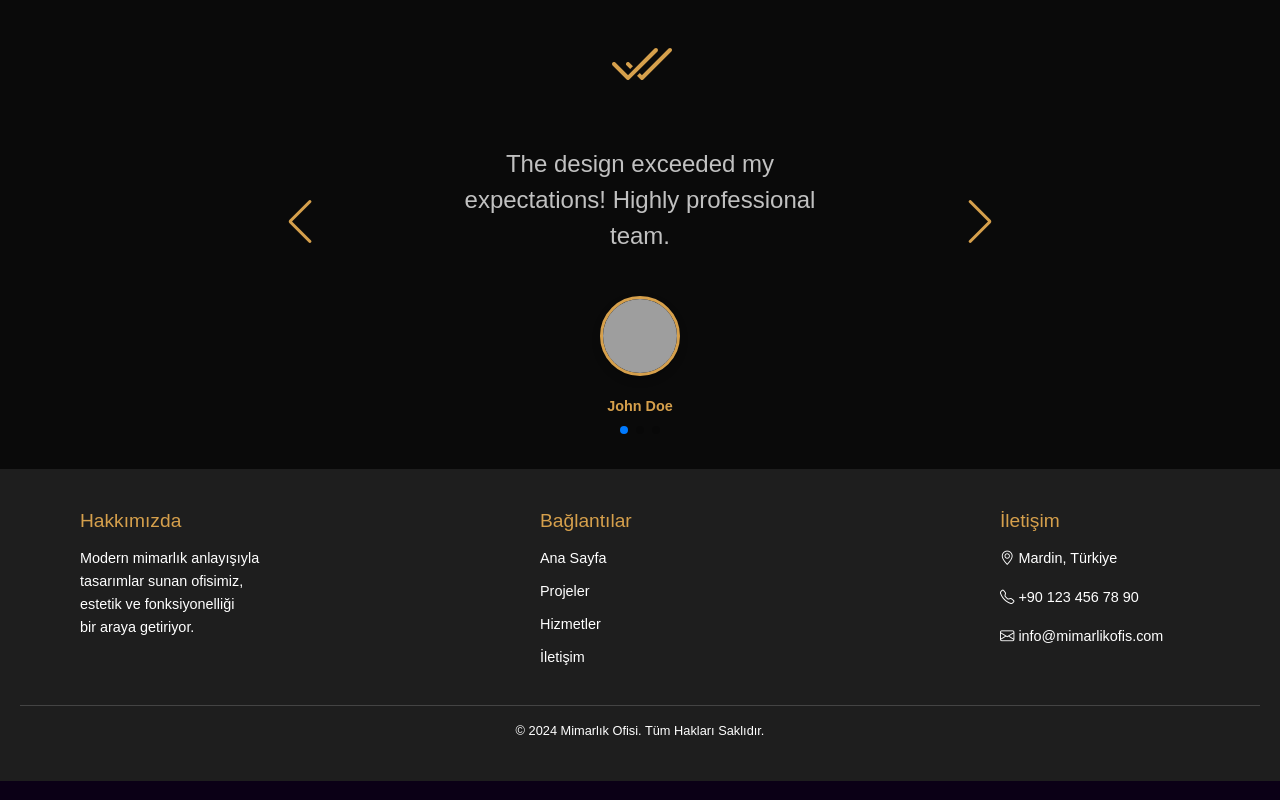
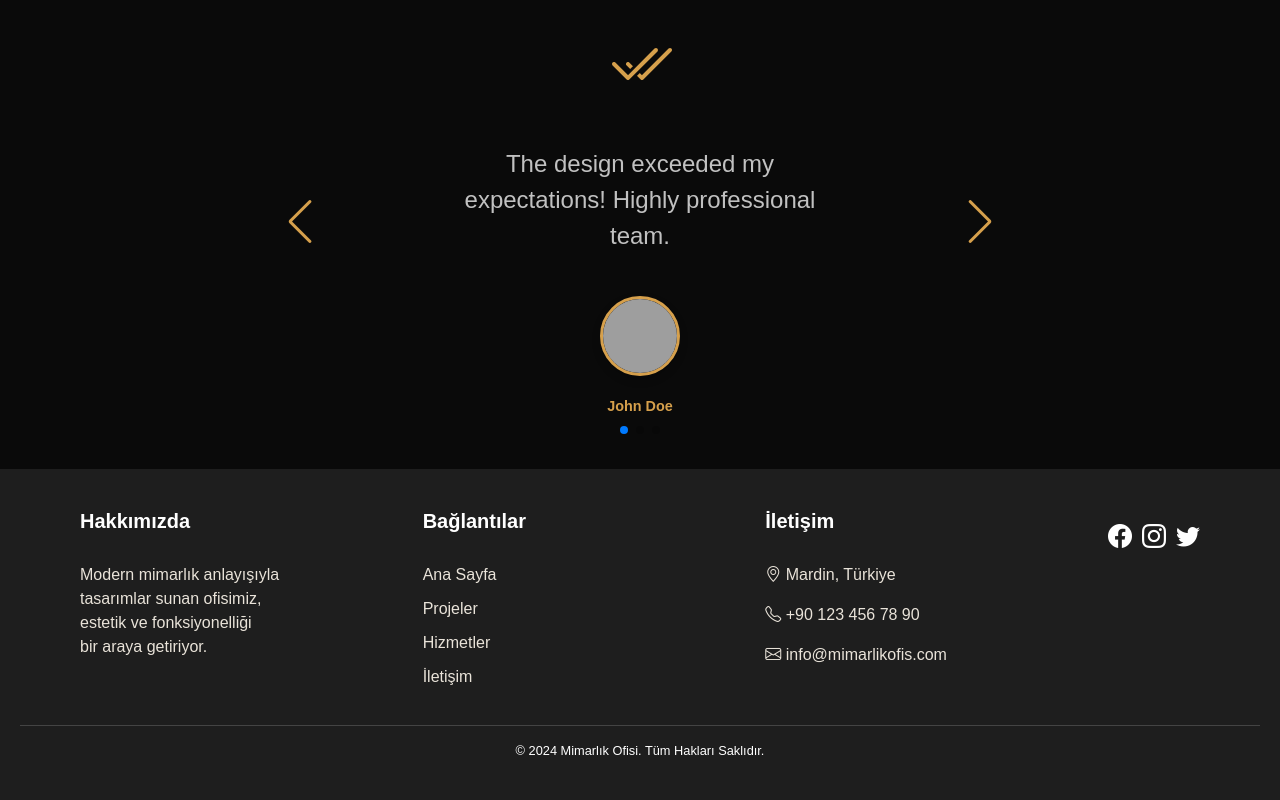
Before and after one commit to mhmtkarakas/interiordesign, a React (Create React App) app: page / in a window 1280 px wide. Shown: the part 4182-4982 px from the top of the page. Built offline with nearby package versions, Linux system fonts and the light colour scheme; grey boxes are pictures that could not be loaded.

Commit message:
footer component

```diff
--- a/src/App.css
+++ b/src/App.css
@@ -10,4 +10,5 @@ body{
   font-family: "Questrial", sans-serif;
   font-style: normal;
   background-color: #0B0016;
+  overflow-x: hidden;
 }
--- a/src/components/CustomerReviews/CustomerReviews.css
+++ b/src/components/CustomerReviews/CustomerReviews.css
@@ -37,8 +37,8 @@
     line-height: 1.5;
     font-size: 24px;
     font-weight: 400;
-    padding: 0 200px;
-  margin: 0 auto; /* Yorum metni aralıkları */
+padding: 0 200px;
+  margin: 0 auto;
   margin-bottom: 32px;
 }
 
@@ -47,8 +47,8 @@
   height: 80px;
   border-radius: 50%; /* Yuvarlak çerçeve */
   overflow: hidden;
-  margin: 10px auto; /* Resim yukarı ve aşağı boşluk */
-  box-shadow: 0 4px 8px rgba(0, 0, 0, 0.2); /* Hafif gölge */
+  margin: 10px auto;
+  box-shadow: 0 4px 8px rgba(0, 0, 0, 0.2);
   border: 3px solid  #d6a04c ;
 }
 
@@ -71,12 +71,14 @@
     max-width: 100%;
   }
 
+
   .review-icon {
     font-size: 1.5rem;
   }
 
   .review-comment {
-    font-size: 0.9rem;
+    font-size: 15px;
+    padding: 0 20px;
   }
 
   .review-image-container {
--- a/src/components/Footer/Footer.css
+++ b/src/components/Footer/Footer.css
@@ -18,15 +18,17 @@
   }
 
   .footer-column h3 {
-    font-size: 1.2rem;
-    margin-bottom: 15px;
-    color: #d6a04c;
+    color: #ffffff;
+    font-size: 20px;
+    margin-bottom: 30px;
+    font-weight: 600;
   }
 
   .footer-column p,
   .footer-column ul {
-    font-size: 0.9rem;
-    line-height: 1.6;
+    color: #E9E3D9;
+    font-weight: 400;
+    font-size: 16px;
   }
 
   .footer-column ul {
@@ -39,9 +41,10 @@
   }
 
   .footer-column ul li a {
-    color: #ffffff;
-    text-decoration: none;
-    transition: color 0.3s ease;
+    color: #E9E3D9;
+    font-weight: 400;
+    font-size: 16px;
+    text-decoration: underline transparent;
   }
 
   .footer-column ul li a:hover {
@@ -59,15 +62,35 @@
   .footer-bottom p {
     margin: 0;
   }
+  .social-icons {
+    display: flex;
+    gap: 10px;
+    margin-top: 10px;
+  }
+
+  .social-icon {
+    color: #fff;
+    font-size: 1.5rem;
+    transition: transform 0.3s, color 0.3s;
+  }
+
+  .social-icon:hover {
+    transform: rotate(360deg);
+    color: #d6a04c;
+  }
+
 
   /* Responsive Design */
   @media (max-width: 768px) {
+
     .footer-content {
       flex-direction: column;
-      align-items: center;
+      align-items: flex-start;
+      padding: 20px;
     }
 
     .footer-column {
-      text-align: center;
+      text-align: left;
     }
+
   }
--- a/src/components/Footer/Footer.jsx
+++ b/src/components/Footer/Footer.jsx
@@ -29,6 +29,17 @@ const Footer = () => {
           <p><i className="bi bi-telephone"></i> +90 123 456 78 90</p>
           <p><i className="bi bi-envelope"></i> info@mimarlikofis.com</p>
         </div>
+        <div className="social-icons">
+            <a href="https://facebook.com" target="_blank" rel="noopener noreferrer" className="social-icon">
+              <i className="bi bi-facebook"></i>
+            </a>
+            <a href="https://instagram.com" target="_blank" rel="noopener noreferrer" className="social-icon">
+              <i className="bi bi-instagram"></i>
+            </a>
+            <a href="https://twitter.com" target="_blank" rel="noopener noreferrer" className="social-icon">
+              <i className="bi bi-twitter"></i>
+            </a>
+          </div>
       </div>
 
       {/* Telif Hakkı Alanı */}
--- a/src/components/WhyUs/WhyUs.css
+++ b/src/components/WhyUs/WhyUs.css
@@ -90,6 +90,7 @@
     .why-us-container {
       flex-direction: column;
       text-align: center;
+      padding: 30px  20px;
     }
 
     .image-container,
@@ -108,7 +109,7 @@
 
     .why-us-description {
     color: #E9E3D9;
-    font-size: 27px;
+    font-size: 25px;
     font-weight: 400;
     line-height: 1.5;
     text-align: left;
```
